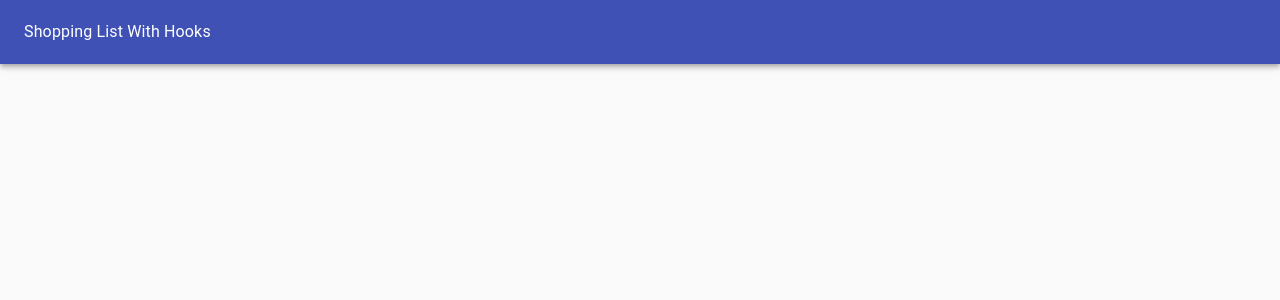
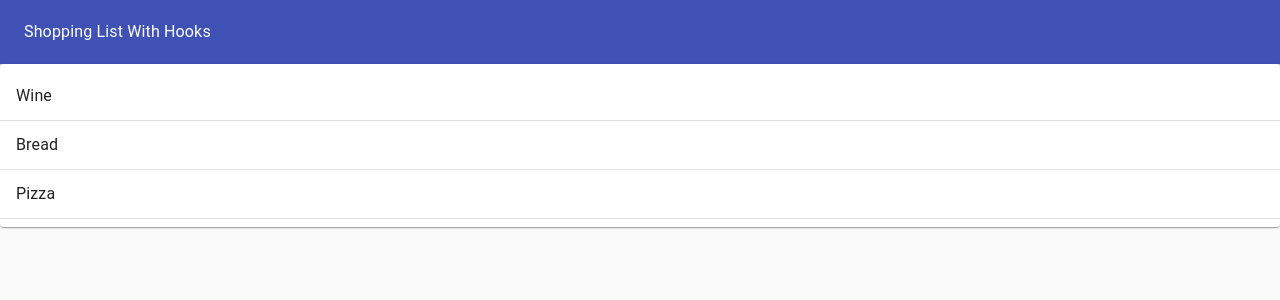
Before and after one commit to Jmurphy72383/hooks-shopping-list, a React (Create React App) app: page / in a window 1280 px wide. Shown: the top 300 px of the page. Built offline with nearby package versions, Linux system fonts and the light colour scheme.

Commit message:
rendered static items to shopping list

```diff
--- /dev/null
+++ b/src/components/ShoppingList.js
@@ -0,0 +1,26 @@
+import React from 'react';
+import Paper from '@material-ui/core/Paper';
+import List from '@material-ui/core/List';
+import ListItem from '@material-ui/core/ListItem';
+import ListItemText from '@material-ui/core/ListItemText';
+import Divider from '@material-ui/core/Divider';
+
+function ShoppingList(props) {
+    return (
+        <Paper>
+            <List>
+                {props.items.map(item => (
+                    <>
+                        <ListItem>
+                            <ListItemText>{item.thing}</ListItemText>
+                        </ListItem>
+                        <Divider />
+                    </>
+                ))}
+            </List>
+
+        </Paper>
+    )
+};
+
+export default ShoppingList;
--- a/src/components/ShoppingListApp.js
+++ b/src/components/ShoppingListApp.js
@@ -4,8 +4,16 @@ import Paper from "@material-ui/core/Paper";
 import AppBar from "@material-ui/core/AppBar";
 import Toolbar from "@material-ui/core/Toolbar";
 import Grid from "@material-ui/core/Grid";
+import ShoppingList from '../components/ShoppingList';
 
 function ShoppingListApp() {
+    const initialItems = [
+        {id: 1, thing: "Wine", inCart: false},
+        {id: 2, thing: "Bread", inCart: false},
+        {id: 3, thing: "Pizza", inCart: false}
+    ];
+    const [items, setItem] = useState(initialItems);
+
     return (
         <Paper
             style={{
@@ -21,6 +29,8 @@ function ShoppingListApp() {
                     <Typography color='inherit'>Shopping List With Hooks</Typography>
                 </Toolbar>
             </AppBar>
+
+            <ShoppingList items={items} />
         </Paper>
     )
 }
```
